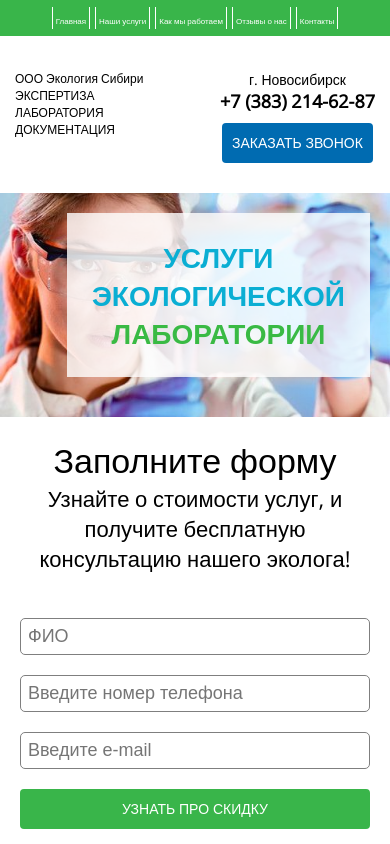
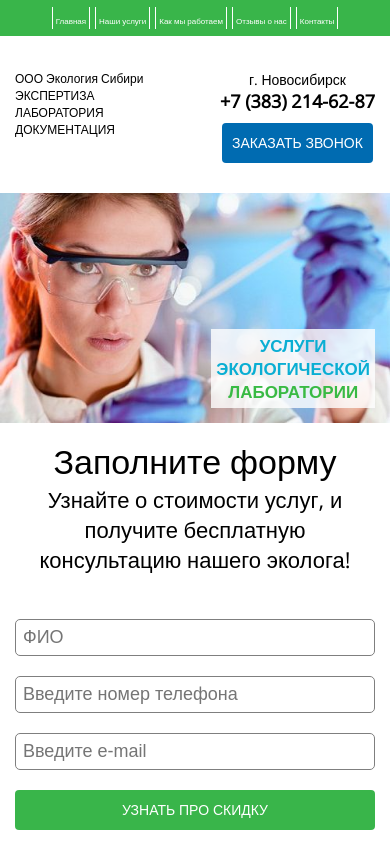
Before and after one commit to genjin145/ecosibcom, a website: page index.html in a window 390 px wide. Shown: the top 844 px of the page. Drawn offline with nearby package versions, Linux system fonts and the light colour scheme.

Commit message:
fix hero

```diff
--- a/sass/hero.scss
+++ b/sass/hero.scss
@@ -17,9 +17,8 @@
 .hero__sub-title {
   align-self: flex-end;
   margin: 0;
-  margin-bottom: 20px;
   display: inline-block;
-  padding: 25px;
+  padding: 10px;
   color: #0AAED3;
   font-size: 28px;
   text-align: center;
@@ -54,4 +53,24 @@
   .hero__box {
     flex-direction: column;
   }
+
+  .hero__col {
+    min-height: 200px;
+  }
+
+  .hero__sub-title {
+    font-size: 20px;
+  }
 }
+
+@media (max-width: 399px) {
+  .hero__col {
+    padding: 15px;
+    min-height: 200px;
+  }
+
+  .hero__sub-title {
+    padding: 5px;
+    font-size: 17px;
+  }
+}
```
Also changed, not shown: css/style.css.
